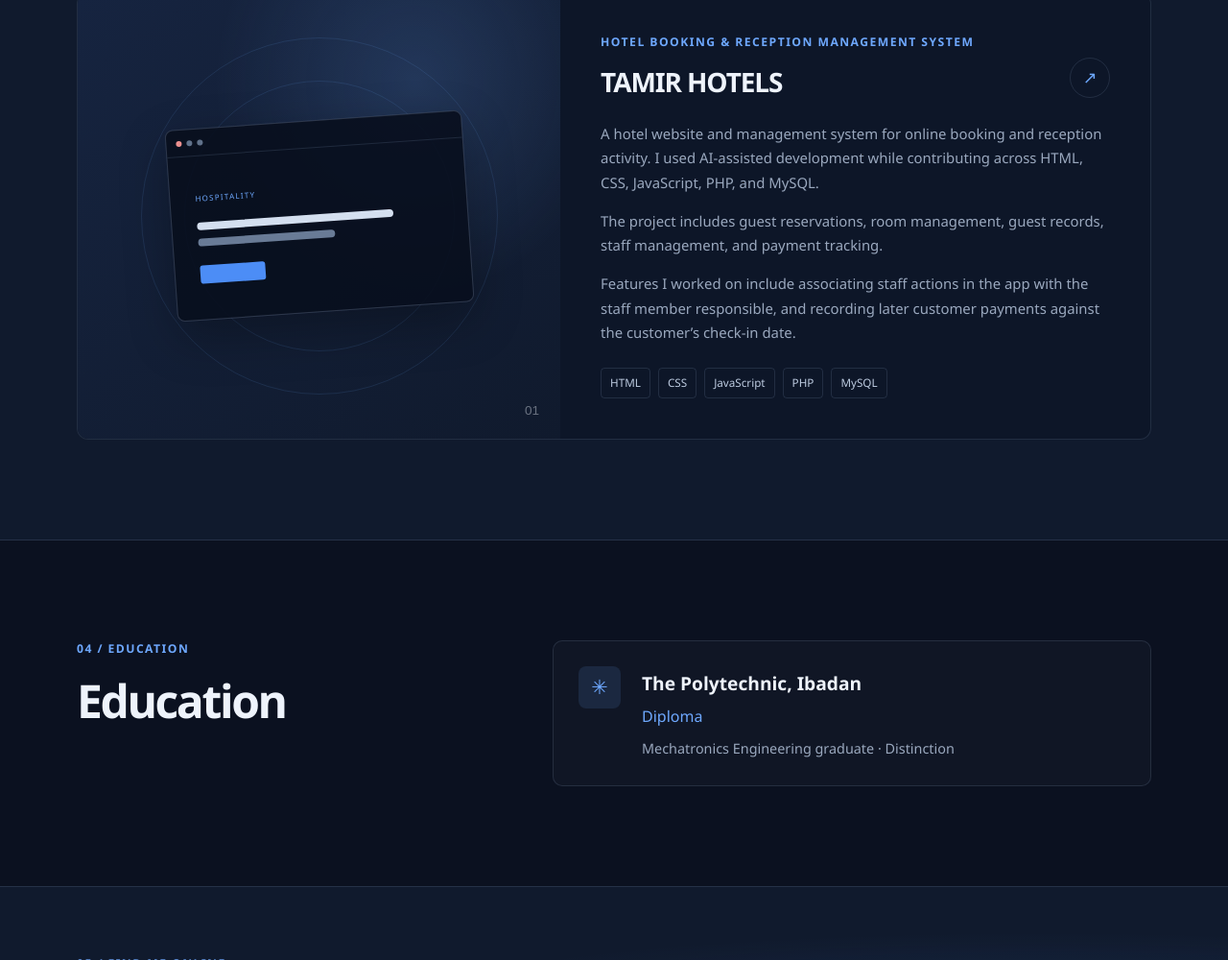
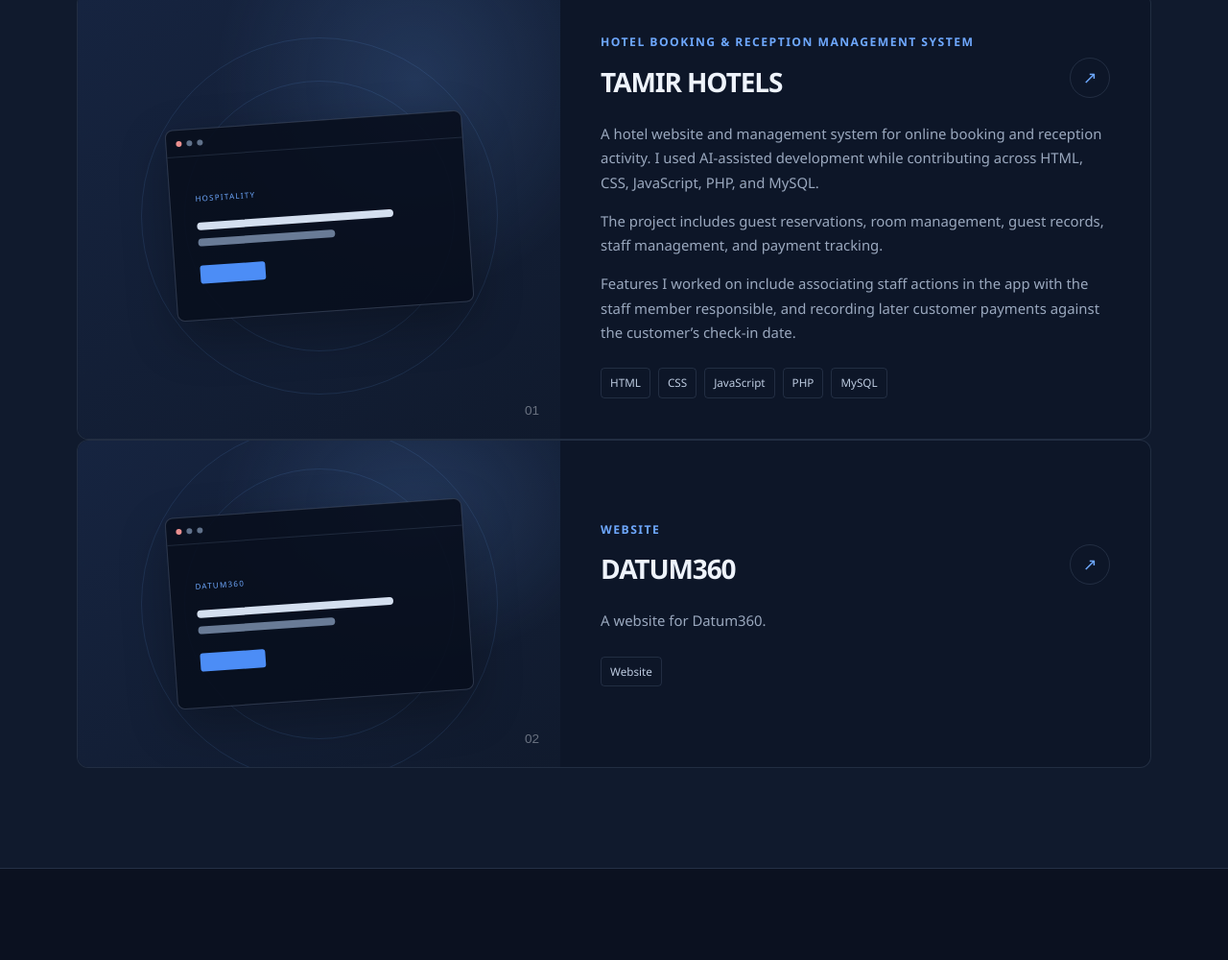
Before and after one commit to adisaabdulrasheed/adisaabdulrasheed.github.io, a plain HTML site: page index.html in a window 1280 px wide. Shown: the part 2184-3184 px from the top of the page at 96% size. Drawn offline with Linux system fonts and the light colour scheme.

Commit message:
Add Datum360 to portfolio
Co-authored-by: Copilot <223556219+Copilot@users.noreply.github.com>

```diff
--- a/index.html
+++ b/index.html
@@ -119,7 +119,7 @@
         <div class="container">
           <div class="section-heading">
             <p class="eyebrow">03 / Selected work</p>
-            <h2 id="projects-title">Featured project</h2>
+            <h2 id="projects-title">Featured projects</h2>
           </div>
           <article class="project-card">
             <div class="project-art" aria-hidden="true">
@@ -168,6 +168,39 @@
                 <li>JavaScript</li>
                 <li>PHP</li>
                 <li>MySQL</li>
+              </ul>
+            </div>
+          </article>
+          <article class="project-card">
+            <div class="project-art" aria-hidden="true">
+              <div class="project-window">
+                <div class="window-bar"><i></i><i></i><i></i></div>
+                <div class="window-content">
+                  <span class="window-label">DATUM360</span>
+                  <span class="window-line"></span>
+                  <span class="window-line short"></span>
+                  <span class="window-button"></span>
+                </div>
+              </div>
+              <span class="project-number">02</span>
+            </div>
+            <div class="project-info">
+              <div class="project-title-row">
+                <div>
+                  <p class="eyebrow">Website</p>
+                  <h3>DATUM360</h3>
+                </div>
+                <a
+                  class="project-link"
+                  href="https://datum360.ng/"
+                  target="_blank"
+                  rel="noopener noreferrer"
+                  aria-label="Visit the Datum360 website (opens in a new tab)"
+                >↗</a>
+              </div>
+              <p>A website for Datum360.</p>
+              <ul class="project-tags" aria-label="Project type">
+                <li>Website</li>
               </ul>
             </div>
           </article>
```
